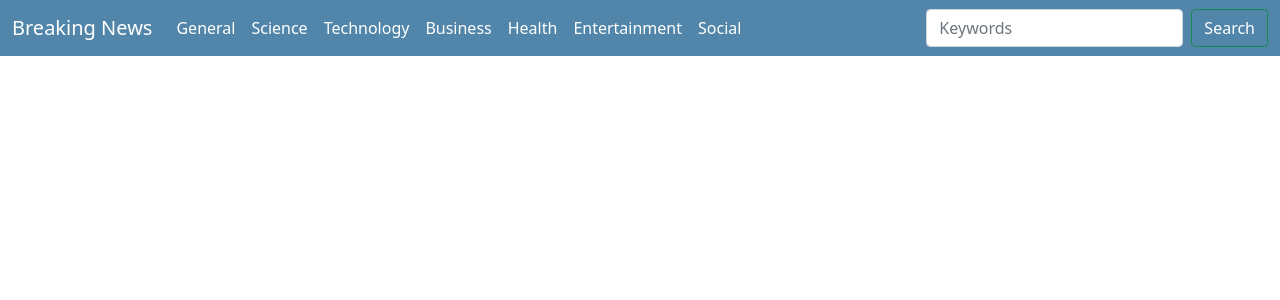
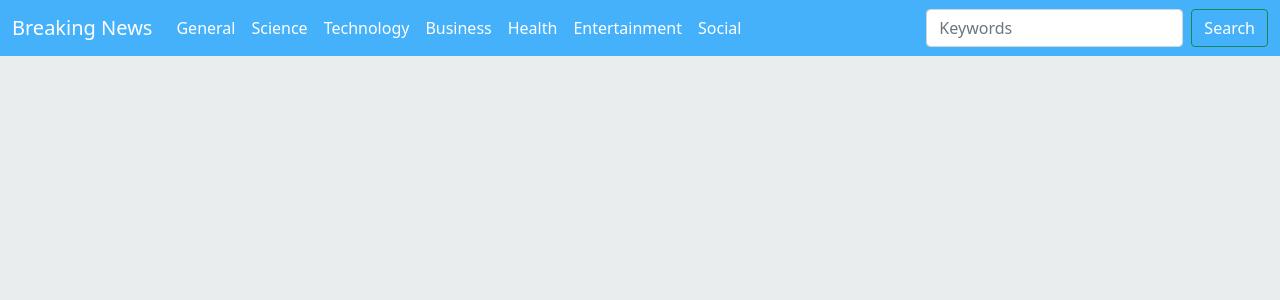
Before and after one commit to jcawarner/breakingnews, a Django app: page /search/ in a window 1280 px wide. Shown: the top 300 px of the page. Run offline with Django 3.2, Linux system fonts and the light colour scheme.

Commit message:
nav and background color change

```diff
--- a/News/templates/base.html
+++ b/News/templates/base.html
@@ -10,7 +10,7 @@
 
     <title>Breaking News</title>
   </head>
-  <body>
+  <body style="background-color:#EAEDED  ;">
 
 
     <!-- Optional JavaScript; choose one of the two! -->
@@ -18,7 +18,7 @@
     <!-- Option 1: Bootstrap Bundle with Popper -->
     <script src="https://cdn.jsdelivr.net/npm/bootstrap@5.0.1/dist/js/bootstrap.bundle.min.js" integrity="sha384-gtEjrD/SeCtmISkJkNUaaKMoLD0//ElJ19smozuHV6z3Iehds+3Ulb9Bn9Plx0x4" crossorigin="anonymous"></script>
 
-    <nav class="navbar navbar-expand-lg" style="background-color: #5186AA  ;">
+    <nav class="navbar navbar-expand-lg" style="background-color: #45B1FA  ;">
   <div class="container-fluid">
     <a class="navbar-brand" style="color:white;" href="#">Breaking News</a>
     <button class="navbar-toggler" type="button" data-bs-toggle="collapse" data-bs-target="#navbarScroll" aria-controls="navbarScroll" aria-expanded="false" aria-label="Toggle navigation">
```
